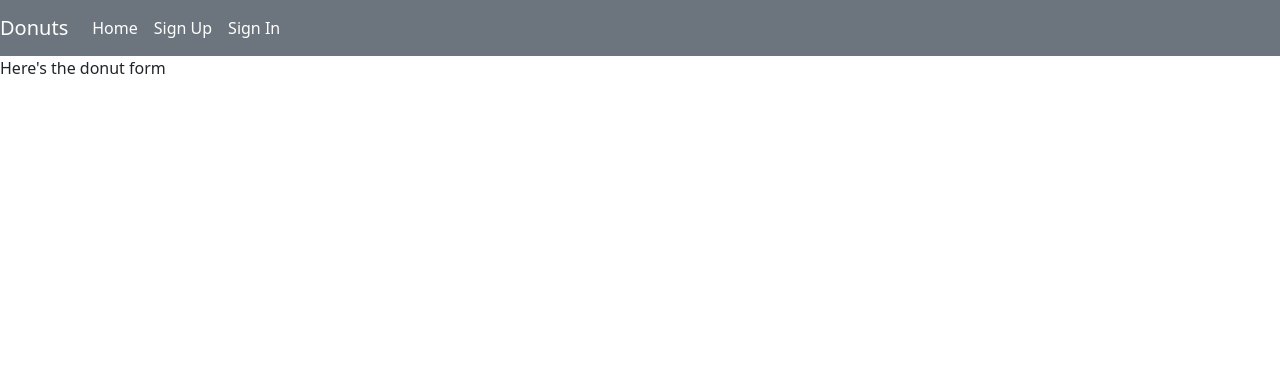
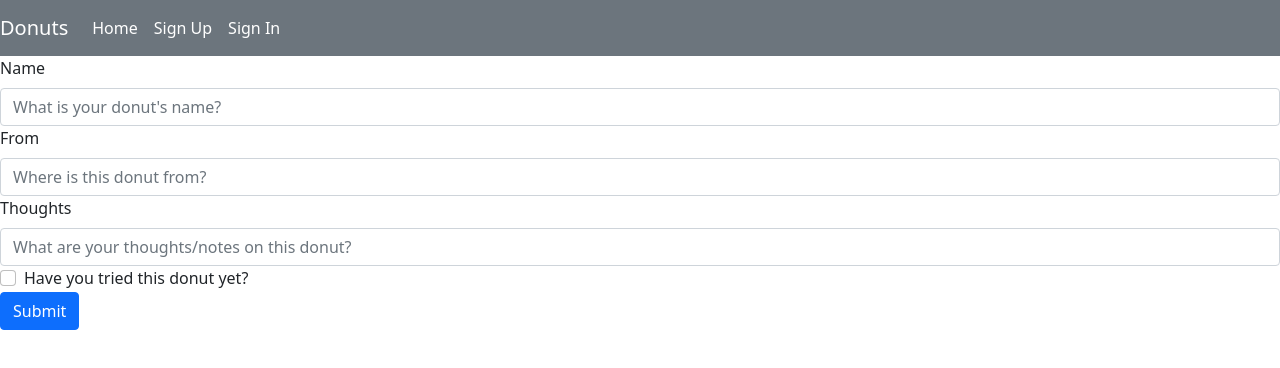
Before and after one commit to EfrainAD/Donut-React-, a React (Create React App) app: page /addDonut in a window 1280 px wide. Shown: the top 368 px of the page. Built offline with nearby package versions, Linux system fonts and the light colour scheme.

Commit message:
Form compoent as been filled in.

```diff
--- a/src/components/shared/DonutForm.js
+++ b/src/components/shared/DonutForm.js
@@ -1,5 +1,35 @@
+import { Form, Button,  } from 'react-bootstrap'
+
 const DonutForm = (props) => {
-     return <p>Here's the donut form</p>
+     return (
+          <Form>
+              <Form.Label htmlFor="name">Name</Form.Label>
+              <Form.Control
+                  placeholder="What is your donut's name?"
+                  name="name"
+                  id="name"
+              />
+              <Form.Label htmlFor="from">From</Form.Label>
+              <Form.Control
+                  placeholder="Where is this donut from?"
+                  name="from"
+                  id="from"
+              />
+              <Form.Label htmlFor="thoughts">Thoughts</Form.Label>
+              <Form.Control
+                  placeholder="What are your thoughts/notes on this donut?"
+                  type="string"
+                  name="thoughts"
+                  id="thoughts"
+              />
+              <Form.Check
+                  label="Have you tried this donut yet?"
+                  name="haveEaten"
+                  defaultChecked={ false  }
+              />
+              <Button type="submit">Submit</Button>
+          </Form>
+      )
  }
 
  export default DonutForm
```
